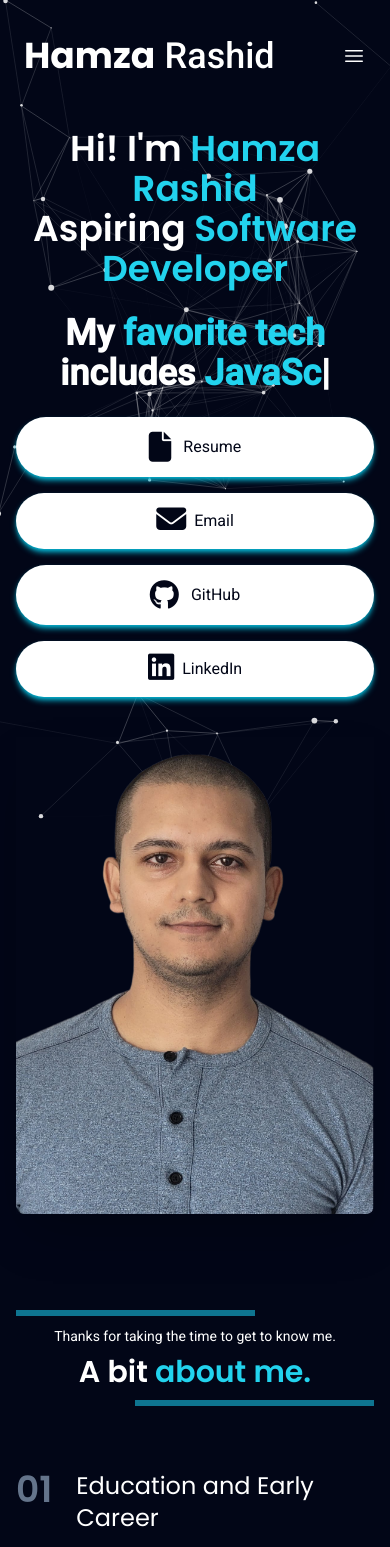
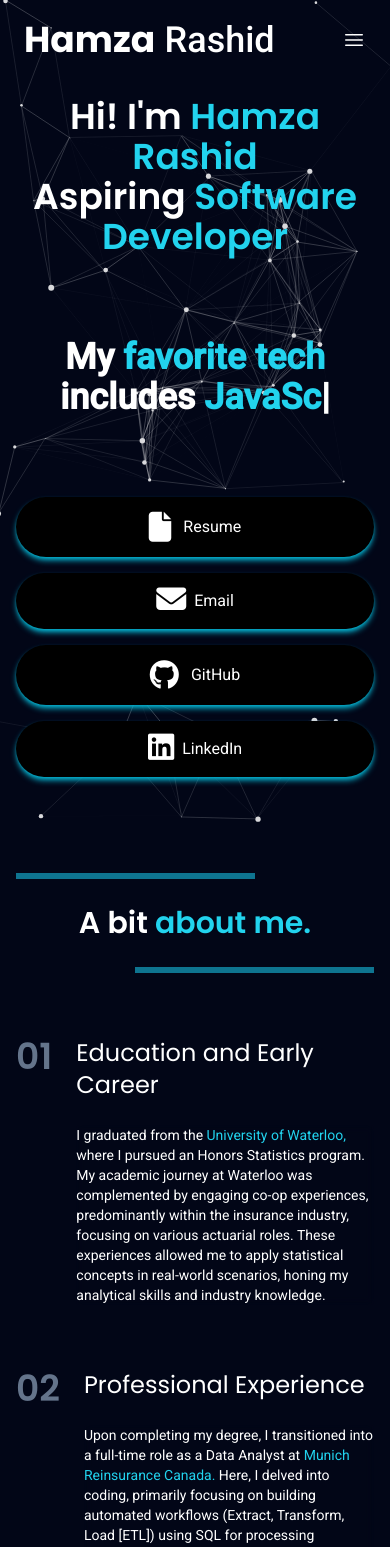
Before and after one commit to mh2rashi/Portfolio-Website, a SvelteKit app: page / in a window 390 px wide. Shown: the top 1547 px of the page. Built offline with nearby package versions, Linux system fonts and the light colour scheme.

Commit message:
Fixed skills image, checked for spelling and gramamr and updated README.md

```diff
--- a/src/components/Header.svelte
+++ b/src/components/Header.svelte
@@ -9,20 +9,34 @@
         {name: 'Contact', link: '#contact'},
     ];
 
+    let isMenuOpen = false;
 
+    const handleMenuToggle = () => {
+        isMenuOpen = !isMenuOpen;
+    };
 
+    const handleMenuItemClick = () => {
+        isMenuOpen = false;
+    };
 </script>
 
 <header class={"sticky z-[10] top-0 duration-200 px-6 flex items-center justify-between border-b border-solid " +
         (y > 0 ? " py-4 bg-slate-950 border-cyan-800" : " py-6 bg-transparent border-transparent")}>
 
-
-            <div class="flex justify-between items-center h-16 w-full">
+    <div class="flex justify-between items-center h-8 w-full">
 
         <!-- Logo -->
+        {#if isMenuOpen}
+            <h1 class="text-4xl font-medium mb-4 sm:mb-0 sm:mr-auto justify-center">
+                <b class="font-bold poppins">Hamza</b> <span class="">Rashid</span>
+            </h1>
+        {:else}
+            <div class="sm:flex items-center">
                 <h1 class="text-4xl font-medium">
                     <b class="font-bold poppins">Hamza</b> <span class="">Rashid</span>
                 </h1>
+            </div>
+        {/if}
 
         <!-- Navlink -->
         <div class="hidden sm:block ml-auto">
@@ -31,7 +45,7 @@
                     <a
                         href={tab.link}
                         class="duration-200 hover:text-cyan-400 text-xl"
-                                    target={""}
+                        on:click={handleMenuItemClick}
                     >
                         <p>{tab.name}</p>
                     </a>
@@ -41,25 +55,32 @@
 
     </div>
 
-
-
     <!-- Mobile Menu Buttons -->
     <div class="sm:hidden flex items-center">
-                <button id="mobile-menu-btn" onclick="mobile-menu" type="button" class="text-white duration-200 hover:text-cyan-400 focus:outline-none focus:text-light-gray" aria-label="Toggle menu">
+        {#if !isMenuOpen}
+            <button id="mobile-menu-btn" on:click={handleMenuToggle} type="button" class="text-white duration-200 hover:text-cyan-400 focus:outline-none focus:text-light-gray" aria-label="Toggle menu">
                 <svg xmlns="http://www.w3.org/2000/svg" fill="none" viewBox="0 0 24 24" stroke-width="1.5" stroke="currentColor" class="w-6 h-6">
                     <path stroke-linecap="round" stroke-linejoin="round" d="M3.75 6.75h16.5M3.75 12h16.5m-16.5 5.25h16.5" />
                 </svg>
             </button>
+        {/if}
     </div>
 
-
-            <div id="mobile-menu" class="hidden sm:hidden flex duration-500">
-                <div class="px-2 pt-2 pb-3 space-y-1 h-full">
+    <div id="mobile-menu" class="{isMenuOpen ? 'block' : 'hidden'} sm:hidden flex duration-500">
+        <div class="pt-2 pb-3 space-y-1 h-full sm:w-1/2">
+            <div class="flex justify-end">
+                <button id="mobile-menu-close-btn" on:click={handleMenuToggle} type="button" class="text-white duration-200 hover:text-cyan-400 focus:outline-none focus:text-light-gray" aria-label="Close menu">
+                    <svg xmlns="http://www.w3.org/2000/svg" fill="none" viewBox="0 0 24 24" stroke-width="1.5" stroke="currentColor" class="w-6 h-6">
+                        <path stroke-linecap="round" stroke-linejoin="round" d="M6 18L18 6M6 6l12 12" />
+                    </svg>
+                </button>
+            </div>
             {#each tabs as tab, index}
                 <a
                     href={tab.link}
-                            class="duration-500 hover:text-cyan-400 text-xl"
-                            target={index === 2 ? "_blank" : ""}
+                    class="duration-500 hover:text-cyan-400 text-xl w-full"
+                    target=""
+                    on:click={handleMenuItemClick}
                 >
                     <p>{tab.name}</p>
                 </a>
@@ -67,5 +88,4 @@
         </div>
     </div>
 
-
 </header>
--- a/src/components/Main.svelte
+++ b/src/components/Main.svelte
@@ -146,9 +146,9 @@
 
 <main class="flex flex-col flex-1 p-4 gap-24">
 
-    <section id="home" class="grid grid-cols-1 lg:grid-cols-2 gap-10">
+    <section id="home" class="grid grid-cols-1 gap-10 items-center justify-center">
 
-        <div  class="flex flex-col lg:justify-center text-center lg:text-left gap-6 md:gap-8 lg:gap-10">
+        <div  class="flex flex-col gap-20 w-full mx-auto max-w-[800px] justify-center">
 
             <h2 class="text-center font-semibold text-4xl sm:text-5xl md:text-6xl">
                 Hi! I'm <span class="poppins text-cyan-400">Hamza Rashid</span>
@@ -163,25 +163,25 @@
 
             <div class=" justify-center gap-4 grid grid-cols-1 lg:grid-cols-2 ">
 
-                <a href="https://example.com/path-to-your-resume.pdf" target="_blank" rel="noopener noreferrer" class="shadow-md shadow-cyan-500 flex items-center justify-center bg-white hover:text-cyan-400 text-base sm:text-lg md:text-xl poppins relative overflow-hidden px-6 py-3 group rounded-full text-slate-950 space-x-3">
-                    <i class="fa-solid fa-file cursor-pointer text-3xl"></i>
+                <a href="https://example.com/path-to-your-resume.pdf" target="_blank" rel="noopener noreferrer" class="shadow-md shadow-cyan-500 flex items-center justify-center bg-black hover:text-cyan-400 text-base sm:text-lg md:text-xl poppins relative overflow-hidden px-6 py-3 group rounded-full text-slate-950 space-x-3 text-white">
+                    <i class="fa-solid fa-file cursor-pointer text-3xl hover:text-cyan-400"></i>
                     <div class="absolute top-0 right-full w-full h-full bg-violet-400 opacity-20 group-hover:translate-x-full z-0 duration-200"></div>
-                    <h4 class="relative z-9">Resume</h4>
+                    <h4 class="relative z-9 hover:text-cyan-400">Resume</h4>
                   </a>
 
-                <a href="mailto:hamza022697@gmail.com" class="shadow-md shadow-cyan-500 flex items-center justify-center bg-white hover:text-cyan-400 text-base sm:text-lg md:text-xl poppins relative overflow-hidden px-6 py-3 group rounded-full text-slate-950 space-x-2">
+                <a href="mailto:hamza022697@gmail.com" class="shadow-md shadow-cyan-500 flex items-center justify-center bg-black hover:text-cyan-400 text-base sm:text-lg md:text-xl poppins relative overflow-hidden px-6 py-3 group rounded-full text-slate-950 space-x-2 text-white">
                     <i class="fa-solid fa-envelope cursor-pointer text-3xl mt-[-0.25rem]"></i>
                     <div class="absolute top-0 right-full w-full h-full bg-violet-400 opacity-20 group-hover:translate-x-full z-0 duration-200"></div>
-                    <h4 class="relative z-9">Email</h4>
+                    <h4 class="relative z-9 hover:text-cyan-400">Email</h4>
                   </a>
 
-                <a href="https://github.com/mh2rashi" target="_blank" rel="noopener noreferrer" class="shadow-md shadow-cyan-500 flex items-center justify-center bg-white hover:text-cyan-400 text-base sm:text-lg md:text-xl poppins relative overflow-hidden px-6 py-3 group rounded-full text-slate-950 space-x-3">
+                <a href="https://github.com/mh2rashi" target="_blank" rel="noopener noreferrer" class="shadow-md shadow-cyan-500 flex items-center justify-center bg-black hover:text-cyan-400 text-base sm:text-lg md:text-xl poppins relative overflow-hidden px-6 py-3 group rounded-full text-slate-950 space-x-3 text-white">
                     <i class="fa-brands fa-github cursor-pointer text-3xl"></i>
                     <div class="absolute top-0 right-full w-full h-full bg-violet-400 opacity-20 group-hover:translate-x-full z-0 duration-200"></div>
                     <h4 class="relative z-9">GitHub</h4>
                   </a>
 
-                  <a href="https://www.linkedin.com/in/mhamza-rashid/" target="_blank" rel="noopener noreferrer" class="shadow-md shadow-cyan-500 flex items-center justify-center bg-white hover:text-cyan-400 text-base sm:text-lg md:text-xl poppins relative overflow-hidden px-6 py-3 group rounded-full text-slate-950 space-x-2">
+                  <a href="https://www.linkedin.com/in/mhamza-rashid/" target="_blank" rel="noopener noreferrer" class="shadow-md shadow-cyan-500 flex items-center justify-center bg-black hover:text-cyan-400 text-base sm:text-lg md:text-xl poppins relative overflow-hidden px-6 py-3 group rounded-full text-slate-950 space-x-2 text-white">
                     <i class="fa-brands fa-linkedin cursor-pointer text-3xl mt-[-0.25rem]"></i>
                     <div class="absolute top-0 right-full w-full h-full bg-violet-400 opacity-20 group-hover:translate-x-full z-0 duration-200"></div>
                     <h4 class="relative z-9">LinkedIn</h4>
@@ -192,24 +192,13 @@
 
         </div>
 
-        <div class="relative shadow-2xl grid place-items-center">
-            <img
-                src={"images/profile-pic.png"}
-                alt="Profile Picture"
-                class="object-cover z-[2] max-h-[70vh] rounded-lg"
-            />
-        </div>
-
 
     </section>
 
 
    <section id="about" class="flex flex-col gap-16 sm:gap-20 md:gap-24 relative ">
 
-        <div  class="flex flex-col gap-2 text-center relative before:absolute before:top-0 before:left-0 before:w-2/3 before:h-1.5 before:bg-cyan-700 after:absolute after:bottom-0 after:right-0 after:w-2/3 after:h-1.5 after:bg-cyan-700 py-4">
-            <h6 class="text-large sm:text-xl md:text-2xl">
-                Thanks for taking the time to get to know me.
-            </h6>
+        <div  class="flex flex-col gap-2 text-center relative before:absolute before:top-0 before:left-0 before:w-2/3 before:h-1.5 before:bg-cyan-700 after:absolute after:bottom-0 after:right-0 after:w-2/3 after:h-1.5 after:bg-cyan-700 py-8">
             <h3 class="font-semibold text-3xl sm:text-4xl md:text-5xl">
                 A bit <span class="poppins text-cyan-400">about me.</span>
             </h3>
@@ -227,12 +216,12 @@
                         <p class="sm:text-lg md:text-xl backdrop-blur-sm">
                             I graduated from the
                             <a class="text-cyan-400" href="https://uwaterloo.ca/" target="_blank" rel="noopener noreferrer">
-                                University of Waterloo
-                            </a>,
-                            where I pursued an Honors Statistics program. My academic journey at Waterloo was
-                            complemented by engaging co-op experiences, predominantly within the insurance industry,
-                            focusing on various actuarial roles. This period allowed me to apply statistical concepts
-                            in real-world scenarios, honing my analytical skills and industry knowledge.
+                                University of Waterloo,
+                            </a>
+                            where I pursued an Honors Statistics program. My academic journey at Waterloo was complemented
+                            by engaging co-op experiences, predominantly within the insurance industry, focusing on various
+                            actuarial roles. These experiences allowed me to apply statistical concepts in real-world scenarios,
+                            honing my analytical skills and industry knowledge.
                         </p>
 
 
@@ -252,10 +241,10 @@
                     <p class="sm:text-lg md:text-xl backdrop-blur-sm">
                         Upon completing my degree, I transitioned into a full-time role as a Data Analyst at
                         <a class="text-cyan-400" href="https://www.munichre.com/ca-life/en/company.html" target="_blank" rel="noopener noreferrer">
-                            Munich Reinsurance Canada
-                        </a>. Here, I delved into coding, primarily focusing on building automated workflows (ETL)
+                            Munich Reinsurance Canada.
+                        </a> Here, I delved into coding, primarily focusing on building automated workflows (Extract, Transform, Load [ETL])
                         using SQL for processing insurance data. This experience ignited my interest in programming
-                        and served as my initial exposure to the realm of Software Engineering.
+                        and was my initial exposure to Software Engineering.
                     </p>
 
 
@@ -273,15 +262,10 @@
                     <h3 class="text-2xl sm:text-3xl md:text-5xl"> Transition to Software Engineering</h3>
 
                     <p class="sm:text-lg md:text-xl backdrop-blur-sm">Post-March 2023, I left Munich for personal
-                    reasons and redirected my career toward Software Engineering. Driven by self-motivation,
-                    I embraced online learning, deepening my appreciation for creative problem-solving
-                    in software development.
-                    </p>
-
-                    <p class="sm:text-lg md:text-xl backdrop-blur-sm">I started by delving into languages such as Python and C++, and later
-                    expanding my expertise to encompass full-stack development. My knowledge now spans
-                    JavaScript, HTML & CSS, various frameworks, backend programming, design principles,
-                    cloud services, and much more.
+                    reasons and redirected my career toward Software Engineering. Driven by self-motivation, I embraced
+                    online learning, deepening my appreciation for creative problem-solving in software development.
+                    I started by delving into languages such as Python and C++ and later expanded my expertise to encompass full-stack development.
+                    My knowledge now spans JavaScript, HTML & CSS, various frameworks, backend programming, design principles, cloud services, and much more.
                     </p>
 
                 </div>
@@ -294,11 +278,7 @@
     <section id="skills" class="flex flex-col gap-16 sm:gap-20 md:gap-24 relative">
 
 
-        <div class="flex flex-col gap-2 text-center relative before:absolute before:top-0 before:left-0 before:w-2/3 before:h-1.5 before:bg-cyan-700 after:absolute after:bottom-0 after:right-0 after:w-2/3 after:h-1.5 after:bg-cyan-700 py-4">
-
-                <h6 class="text-large sm:text-xl md:text-2xl">
-                    Here's some of the technologies i've worked with.
-                </h6>
+        <div class="flex flex-col gap-2 text-center relative before:absolute before:top-0 before:left-0 before:w-2/3 before:h-1.5 before:bg-cyan-700 after:absolute after:bottom-0 after:right-0 after:w-2/3 after:h-1.5 after:bg-cyan-700 py-8">
 
                 <h3 class="font-semibold text-3xl sm:text-4xl md:text-5xl">
                     My <span class="poppins text-cyan-400">skills.</span>
@@ -322,11 +302,7 @@
     <section id="portfolio" class="flex flex-col gap-16 sm:gap-20 md:gap-24 relative">
 
 
-        <div class="flex flex-col gap-2 text-center relative before:absolute before:top-0 before:left-0 before:w-2/3 before:h-1.5 before:bg-cyan-700 after:absolute after:bottom-0 after:right-0 after:w-2/3 after:h-1.5 after:bg-cyan-700 py-4">
-
-                <h6 class="text-large sm:text-xl md:text-2xl">
-                    Curious to see my work?
-                </h6>
+        <div class="flex flex-col gap-2 text-center relative before:absolute before:top-0 before:left-0 before:w-2/3 before:h-1.5 before:bg-cyan-700 after:absolute after:bottom-0 after:right-0 after:w-2/3 after:h-1.5 after:bg-cyan-700 py-8">
 
                 <h3 class="font-semibold text-3xl sm:text-4xl md:text-5xl">
                     Have a look at my <span class="poppins text-cyan-400">portfolio.</span>
@@ -347,14 +323,14 @@
 
                         <div class="flex justify-center gap-4 grid grid-cols-2">
 
-                            <button onclick="window.open('https://github.com/mh2rashi/StockPeer', '_blank')" class="flex items-center justify-center bg-white hover:text-cyan-400 text-base sm:text-lg md:text-xl poppins relative overflow-hidden px-6 py-3 group rounded-full text-slate-950 space-x-3">
+                            <button onclick="window.open('https://github.com/mh2rashi/StockPeer', '_blank')" class="shadow-md shadow-cyan-500 flex items-center justify-center bg-black hover:text-cyan-400 text-base sm:text-lg md:text-xl poppins relative overflow-hidden px-6 py-3 group rounded-full text-slate-950 space-x-3 text-white">
                                 <i class="fa-brands fa-github cursor-pointer text-3xl"></i>
                                 <div class="absolute top-0 right-full w-full h-full bg-violet-400 opacity-20 group-hover:translate-x-full z-0 duration-200"></div>
                                 <h4 class="relative z-9">GitHub</h4>
                             </button>
 
 
-                            <button onclick="window.open('https://stockpeer-3495602137c6.herokuapp.com/', '_blank')" class="flex items-center justify-center bg-white hover:text-cyan-400 text-base sm:text-lg md:text-xl poppins relative overflow-hidden px-6 py-3 group rounded-full text-slate-950 space-x-2">
+                            <button onclick="window.open('https://stockpeer-3495602137c6.herokuapp.com/', '_blank')" class="shadow-md shadow-cyan-500 flex items-center justify-center bg-black hover:text-cyan-400 text-base sm:text-lg md:text-xl poppins relative overflow-hidden px-6 py-3 group rounded-full text-slate-950 space-x-2 text-white">
                                 <i class="fa-solid fa-arrow-pointer h-8 w-8 mt-2.5"></i>
                                 <div class="absolute top-0 right-full w-full h-full bg-violet-400 opacity-20 group-hover:translate-x-full z-0 duration-200"></div>
                                 <h4 class="relative z-9 align-middle">Live Demo</h4>
@@ -376,14 +352,14 @@
 
                         <div class="flex justify-center gap-4 grid grid-cols-2">
 
-                            <button onclick="window.open('https://github.com/mh2rashi/LinguaTune', '_blank')" class="flex items-center justify-center bg-white hover:text-cyan-400 text-base sm:text-lg md:text-xl poppins relative overflow-hidden px-6 py-3 group rounded-full text-slate-950 space-x-3">
+                            <button onclick="window.open('https://github.com/mh2rashi/LinguaTune', '_blank')" class="shadow-md shadow-cyan-500 flex items-center justify-center bg-black hover:text-cyan-400 text-base sm:text-lg md:text-xl poppins relative overflow-hidden px-6 py-3 group rounded-full text-slate-950 space-x-3 text-white">
                                 <i class="fa-brands fa-github cursor-pointer text-3xl"></i>
                                 <div class="absolute top-0 right-full w-full h-full bg-violet-400 opacity-20 group-hover:translate-x-full z-0 duration-200"></div>
                                 <h4 class="relative z-9">GitHub</h4>
                             </button>
 
 
-                            <button onclick="window.open('https://lingua-tune.vercel.app/', '_blank')" class="flex items-center justify-center bg-white hover:text-cyan-400 text-base sm:text-lg md:text-xl poppins relative overflow-hidden px-6 py-3 group rounded-full text-slate-950 space-x-2">
+                            <button onclick="window.open('https://lingua-tune.vercel.app/', '_blank')" class="shadow-md shadow-cyan-500 flex items-center justify-center bg-black hover:text-cyan-400 text-base sm:text-lg md:text-xl poppins relative overflow-hidden px-6 py-3 group rounded-full text-slate-950 space-x-2 text-white">
                                 <i class="fa-solid fa-arrow-pointer h-8 w-8 mt-2.5"></i>
                                 <div class="absolute top-0 right-full w-full h-full bg-violet-400 opacity-20 group-hover:translate-x-full z-0 duration-200"></div>
                                 <h4 class="relative z-9 align-middle">Live Demo</h4>
@@ -405,14 +381,14 @@
                             <p>A fast, and efficient limit orderbook & trade matching engine built in C++ utilizing Chrono, BOOST, and STL libraries.</p>
                             <div class="flex justify-center gap-4 grid grid-cols-2">
 
-                            <button onclick="window.open('https://github.com/mh2rashi/Trading-Engine', '_blank')" class="flex items-center justify-center bg-white hover:text-cyan-400 text-base sm:text-lg md:text-xl poppins relative overflow-hidden px-6 py-3 group rounded-full text-slate-950 space-x-3">
+                            <button onclick="window.open('https://github.com/mh2rashi/Trading-Engine', '_blank')" class="shadow-md shadow-cyan-500 flex items-center justify-center bg-black hover:text-cyan-400 text-base sm:text-lg md:text-xl poppins relative overflow-hidden px-6 py-3 group rounded-full text-slate-950 space-x-3 text-white">
                                 <i class="fa-brands fa-github cursor-pointer text-3xl"></i>
                                 <div class="absolute top-0 right-full w-full h-full bg-violet-400 opacity-20 group-hover:translate-x-full z-0 duration-200"></div>
                                 <h4 class="relative z-9">GitHub</h4>
                             </button>
 
 
-                            <button onclick="window.open('https://www.youtube.com/watch?v=-k_1Zz8bcX8&ab_channel=HamzaRashid', '_blank')" class="flex items-center justify-center bg-white hover:text-cyan-400 text-base sm:text-lg md:text-xl poppins relative overflow-hidden px-6 py-3 group rounded-full text-slate-950 space-x-2">
+                            <button onclick="window.open('https://www.youtube.com/watch?v=-k_1Zz8bcX8&ab_channel=HamzaRashid', '_blank')" class="shadow-md shadow-cyan-500 flex items-center justify-center bg-black hover:text-cyan-400 text-base sm:text-lg md:text-xl poppins relative overflow-hidden px-6 py-3 group rounded-full text-slate-950 space-x-2 text-white">
                                 <i class="fa-solid fa-play cursor-pointer h-8 w-8 mt-2.5"></i>
                                 <div class="absolute top-0 right-full w-full h-full bg-violet-400 opacity-20 group-hover:translate-x-full z-0 duration-200"></div>
                                 <h4 class="relative z-9 align-middle">Demo Video</h4>
@@ -434,14 +410,14 @@
 
                         <div class="flex justify-center gap-4 grid grid-cols-2">
 
-                            <button onclick="window.open('https://github.com/mh2rashi/PacMan', '_blank')" class="flex items-center justify-center bg-white hover:text-cyan-400 text-base sm:text-lg md:text-xl poppins relative overflow-hidden px-6 py-3 group rounded-full text-slate-950 space-x-3">
+                            <button onclick="window.open('https://github.com/mh2rashi/PacMan', '_blank')" class="shadow-md shadow-cyan-500 flex items-center justify-center bg-black hover:text-cyan-400 text-base sm:text-lg md:text-xl poppins relative overflow-hidden px-6 py-3 group rounded-full text-slate-950 space-x-3 text-white">
                                 <i class="fa-brands fa-github cursor-pointer text-3xl"></i>
                                 <div class="absolute top-0 right-full w-full h-full bg-violet-400 opacity-20 group-hover:translate-x-full z-0 duration-200"></div>
                                 <h4 class="relative z-9">GitHub</h4>
                             </button>
 
 
-                            <button onclick="window.open('https://www.youtube.com/watch?v=mAXyYmvM1EI&ab_channel=HamzaRashid', '_blank')" class="flex items-center justify-center bg-white hover:text-cyan-400 text-base sm:text-lg md:text-xl poppins relative overflow-hidden px-6 py-3 group rounded-full text-slate-950 space-x-2">
+                            <button onclick="window.open('https://www.youtube.com/watch?v=mAXyYmvM1EI&ab_channel=HamzaRashid', '_blank')" class="shadow-md shadow-cyan-500 flex items-center justify-center bg-black hover:text-cyan-400 text-base sm:text-lg md:text-xl poppins relative overflow-hidden px-6 py-3 group rounded-full text-slate-950 space-x-2 text-white">
                                 <i class="fa-solid fa-play cursor-pointer h-8 w-8 mt-2.5"></i>
                                 <div class="absolute top-0 right-full w-full h-full bg-violet-400 opacity-20 group-hover:translate-x-full z-0 duration-200"></div>
                                 <h4 class="relative z-9 align-middle">Demo Video</h4>
@@ -461,11 +437,7 @@
     <section id="contact" class="flex flex-col gap-4 sm:gap-4 md:gap-4 relative">
 
 
-        <div class="flex flex-col gap-2 text-center relative before:absolute before:top-0 before:left-0 before:w-2/3 before:h-1.5 before:bg-cyan-700 after:absolute after:bottom-0 after:right-0 after:w-2/3 after:h-1.5 after:bg-cyan-700 py-4">
-
-                <h6 class="text-large sm:text-xl md:text-2xl">
-                    Submit the form below  get in touch.
-                </h6>
+        <div class="flex flex-col gap-2 text-center relative before:absolute before:top-0 before:left-0 before:w-2/3 before:h-1.5 before:bg-cyan-700 after:absolute after:bottom-0 after:right-0 after:w-2/3 after:h-1.5 after:bg-cyan-700 py-8">
 
                 <h3 class="font-semibold text-3xl sm:text-4xl md:text-5xl">
                     Contact <span class="poppins text-cyan-400">me.</span>
```
Also changed, not shown: static/images/technologies/nextjs.png, 1 other file (tests, documents, lock files or other folders). Lines whose indentation alone changed are shown as unchanged.
